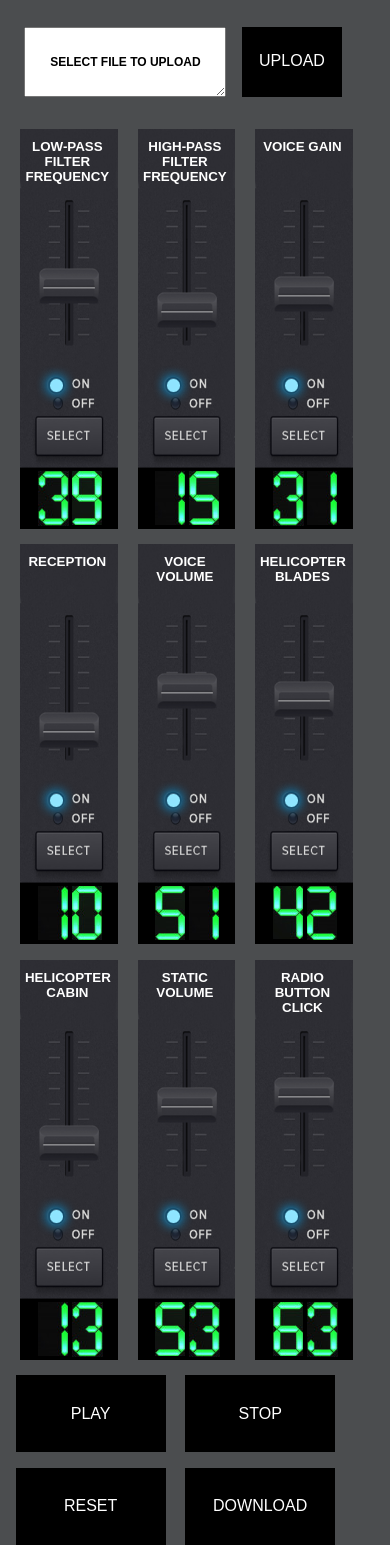
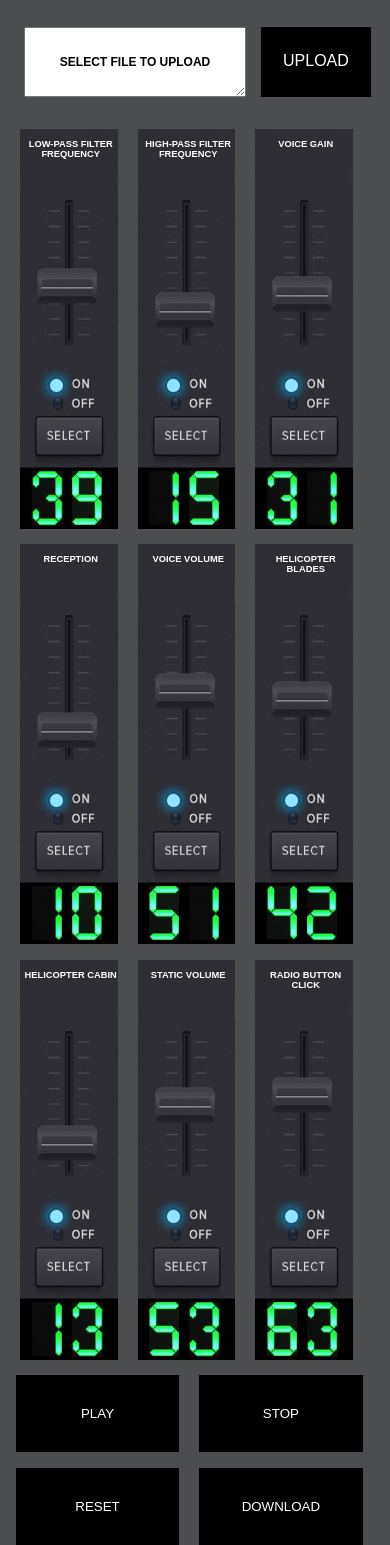
Before and after one commit to ryan64128/NodeAudioTwoWayRadio, a website: page public/index.html in a window 390 px wide. Drawn offline with Linux system fonts and the light colour scheme.

Commit message:
final update

```diff
--- a/public/CSS/style.css
+++ b/public/CSS/style.css
@@ -284,11 +284,11 @@ a{
 		position: absolute;
 		font-family: "Myriad Pro", Arial ;
 		color: white;
-		width: 85px;
+		width: 100%;
 		text-align: center;
-		font-size: 10pt;
+		font-size: 7pt;
 		font-weight: bold;
-		margin-left: 5%;
+		margin-left: 2%;
 		margin-right:0%;
 		top: 10px;
 		left: 0px;
@@ -330,7 +330,7 @@ a{
 	}
 
 	textarea{
-		width: 200px;
+		width: 75%;
 		padding: 27px 0;
 		font-family: sans-serif;
 		margin-left: -25%;
@@ -356,7 +356,7 @@ a{
 	img[class="slider-digit-two"]{
 		position: absolute;
 		top: 85.5%;
-	left: 18%;
+		left: 12%;
 	}
 
 	img[class="slider-digit-one"]{
@@ -365,4 +365,36 @@ img[class="slider-digit-one"]{
 		left: 53%;
 	}
 
+	button{
+		background-color: black;
+		border: none;
+		color: white;
+		width: 42%;
+		height: 77px;
+		margin-left: 4%;
+		margin-top: 4%;
+		font-family: arial;
+		cursor: pointer;
+		font-size: 10pt;
 	}
+
+	.input-file + label{
+
+		width: 28%;
+
+	}
+
+	input[type='range']::-webkit-slider-runnable-track{
+		-webkit-appearance: none;
+		border: none;
+		height: 45%;
+		width: 20px;
+		border-radius: 3px;
+		background: none;
+		margin-top: auto;
+		margin-bottom: auto;
+		justify-content: center;
+
+	}
+
+}
```
Lines whose indentation alone changed are shown as unchanged.
